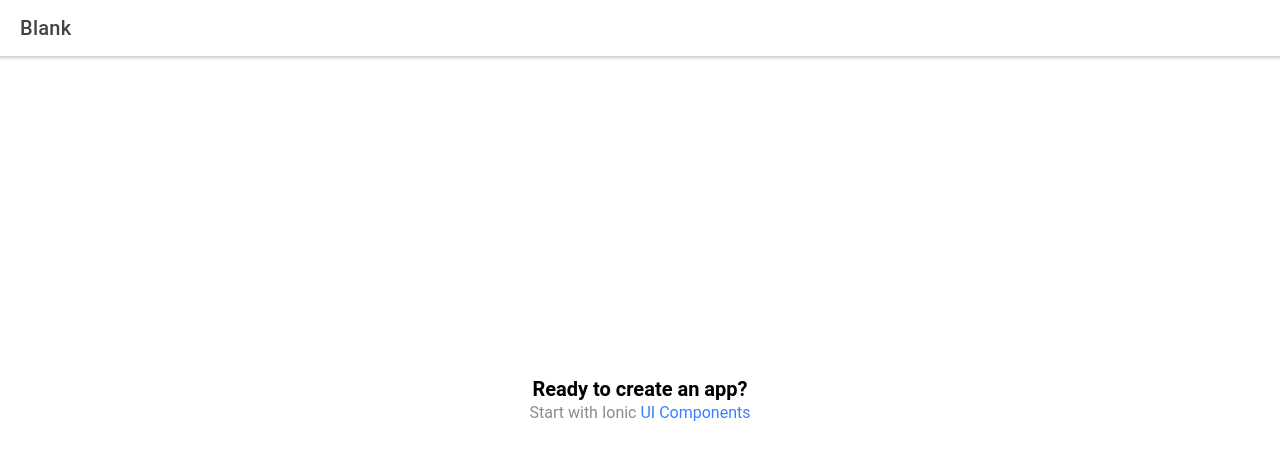
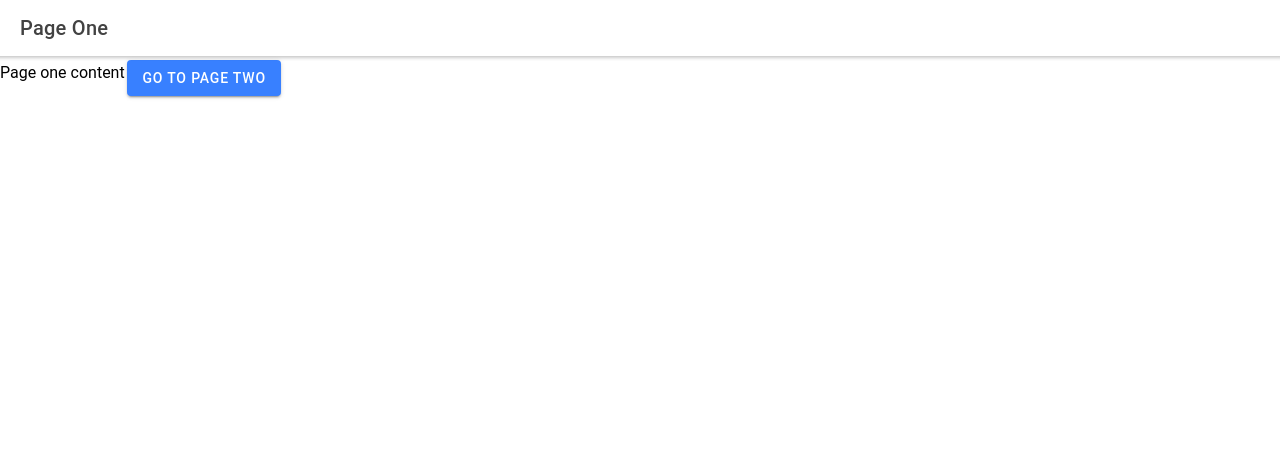
Before and after one commit to daniel-menezes/ion-nav, a React (Create React App) app: page /home in a window 1280 px wide. Shown: the top 460 px of the page. Built offline with nearby package versions, Linux system fonts and the light colour scheme.

Commit message:
add ion nav component

```diff
--- a/src/App.tsx
+++ b/src/App.tsx
@@ -1,26 +1,27 @@
-import { Redirect, Route } from 'react-router-dom';
-import { IonApp, IonRouterOutlet, setupIonicReact } from '@ionic/react';
-import { IonReactRouter } from '@ionic/react-router';
-import Home from './pages/Home';
+import { Redirect, Route } from "react-router-dom";
+import { IonApp, IonRouterOutlet, setupIonicReact } from "@ionic/react";
+import { IonReactRouter } from "@ionic/react-router";
+// import Home from "./pages/Home";
 
 /* Core CSS required for Ionic components to work properly */
-import '@ionic/react/css/core.css';
+import "@ionic/react/css/core.css";
 
 /* Basic CSS for apps built with Ionic */
-import '@ionic/react/css/normalize.css';
-import '@ionic/react/css/structure.css';
-import '@ionic/react/css/typography.css';
+import "@ionic/react/css/normalize.css";
+import "@ionic/react/css/structure.css";
+import "@ionic/react/css/typography.css";
 
 /* Optional CSS utils that can be commented out */
-import '@ionic/react/css/padding.css';
-import '@ionic/react/css/float-elements.css';
-import '@ionic/react/css/text-alignment.css';
-import '@ionic/react/css/text-transformation.css';
-import '@ionic/react/css/flex-utils.css';
-import '@ionic/react/css/display.css';
+import "@ionic/react/css/padding.css";
+import "@ionic/react/css/float-elements.css";
+import "@ionic/react/css/text-alignment.css";
+import "@ionic/react/css/text-transformation.css";
+import "@ionic/react/css/flex-utils.css";
+import "@ionic/react/css/display.css";
 
 /* Theme variables */
-import './theme/variables.css';
+import "./theme/variables.css";
+import NavComponent from "./components/NavComponent";
 
 setupIonicReact();
 
@@ -29,7 +30,8 @@ const App: React.FC = () => (
     <IonReactRouter>
       <IonRouterOutlet>
         <Route exact path="/home">
-          <Home />
+          {/* <Home /> */}
+          <NavComponent />
         </Route>
         <Route exact path="/">
           <Redirect to="/home" />
--- /dev/null
+++ b/src/components/NavComponent.tsx
@@ -0,0 +1,84 @@
+import {
+  IonButton,
+  IonContent,
+  IonHeader,
+  IonLabel,
+  IonNav,
+  IonNavLink,
+  IonTitle,
+  IonToolbar,
+  IonButtons,
+  IonBackButton,
+  IonPage,
+} from "@ionic/react";
+import React from "react";
+
+const NavComponent: React.FC = () => {
+  return (
+    <IonPage>
+      <IonNav
+        root={() => {
+          return (
+            <>
+              <IonHeader>
+                <IonToolbar>
+                  <IonTitle>Page One</IonTitle>
+                  <IonButtons>
+                    <IonBackButton />
+                  </IonButtons>
+                </IonToolbar>
+              </IonHeader>
+              <IonContent id="pageOneContent">
+                <IonLabel>Page one content</IonLabel>
+                <IonNavLink
+                  routerDirection="forward"
+                  component={() => {
+                    return (
+                      <>
+                        <IonHeader>
+                          <IonToolbar>
+                            <IonTitle>Page Two</IonTitle>
+                            <IonButtons>
+                              <IonBackButton />
+                            </IonButtons>
+                          </IonToolbar>
+                        </IonHeader>
+                        <IonContent id="pageTwoContent">
+                          <IonLabel>Page two content</IonLabel>
+                          <IonNavLink
+                            routerDirection="forward"
+                            component={() => (
+                              <>
+                                <IonHeader>
+                                  <IonToolbar>
+                                    <IonTitle>Page Three</IonTitle>
+                                    <IonButtons>
+                                      <IonBackButton />
+                                    </IonButtons>
+                                  </IonToolbar>
+                                </IonHeader>
+                                <IonContent>
+                                  <IonLabel>Page three content</IonLabel>
+                                </IonContent>
+                              </>
+                            )}
+                          >
+                            <IonButton>Go to Page Three</IonButton>
+                          </IonNavLink>
+                        </IonContent>
+                      </>
+                    );
+                  }}
+                >
+                  <IonButton>Go to Page Two</IonButton>
+                </IonNavLink>
+              </IonContent>
+            </>
+          );
+        }}
+      ></IonNav>
+    </IonPage>
+  );
+};
+
+export default NavComponent;
```
